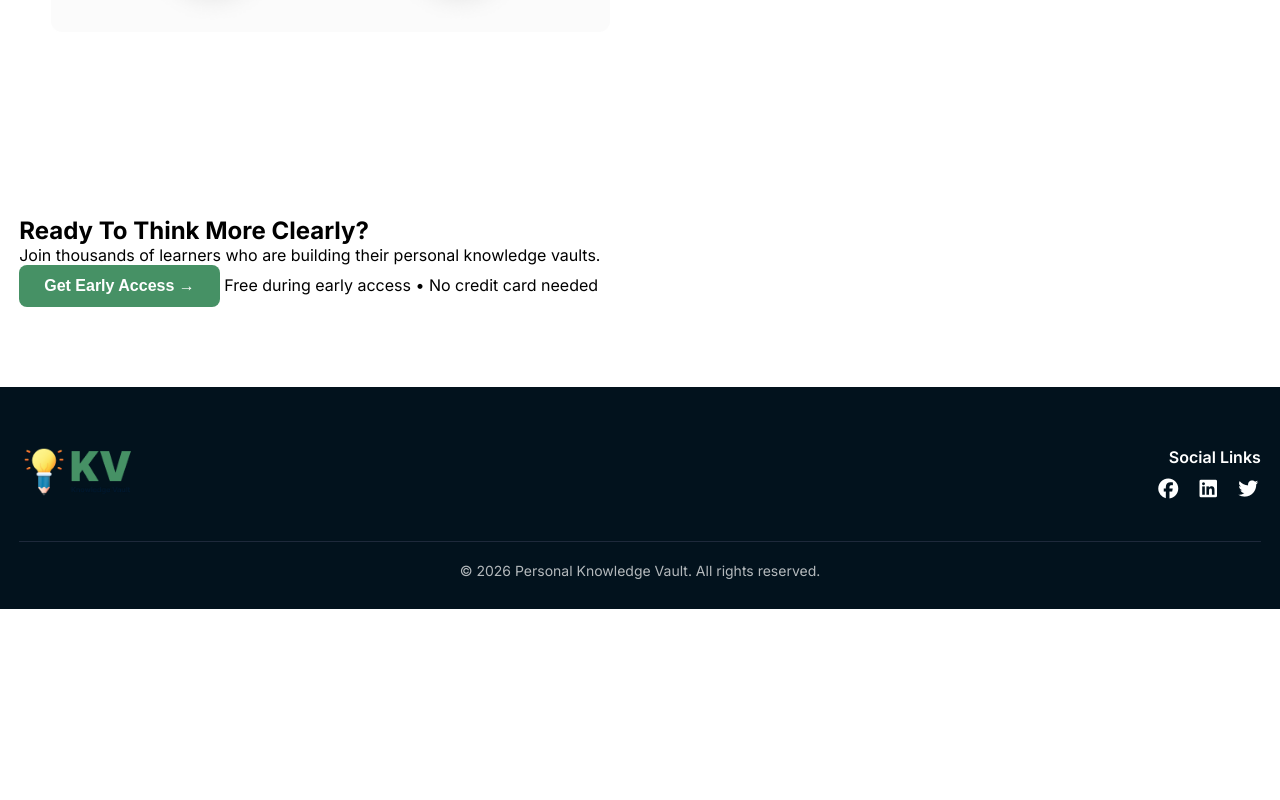
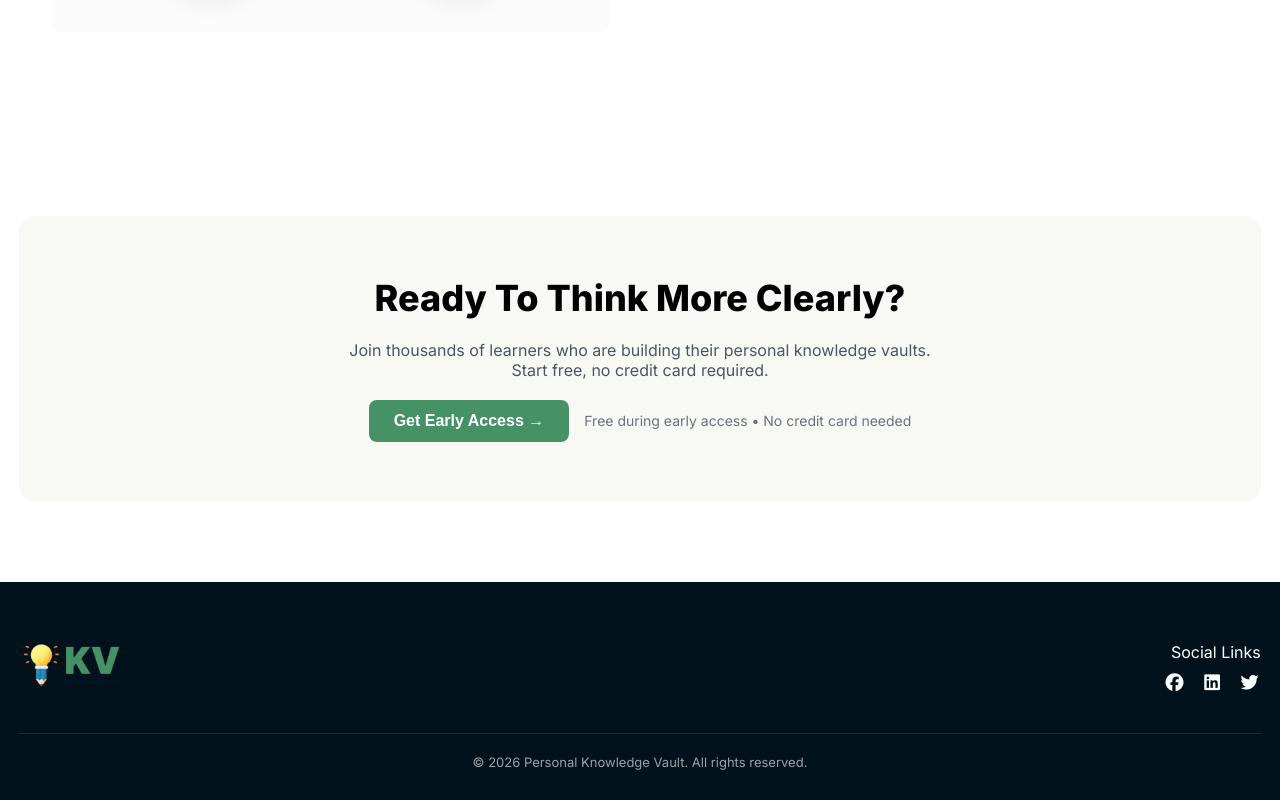
Before and after one commit to bangladeshitareq/B13-A01-Knowledge-Vault, a plain HTML site: page index.html in a window 1280 px wide. Shown: the part 1990-2790 px from the top of the page. Before the commit the page ends 2599 px from the top, so only its background shows below. Drawn offline with Linux system fonts and the light colour scheme.

Commit message:
carrection error

```diff
--- a/index.html
+++ b/index.html
@@ -113,16 +113,18 @@
 <!-- cta section start -->
 <section id="cta-section">
     <div class="container">
-        <div class="cta-content">
+        <div class="cta-box">
             <h2>Ready To Think More Clearly?</h2>
-            <p>Join thousands of learners who are building their personal knowledge vaults.</p>
-            <button class="btn">Get Early Access &rarr;</button>
-            <span class="cta-small">Free during early access • No credit card needed</span>
+            <p>Join thousands of learners who are building their personal knowledge vaults. Start free, no credit card required.</p>
+            <div class="cta-action">
+                <button class="btn">Get Early Access &rarr;</button>
+                <span class="small-text">Free during early access • No credit card needed</span>
+            </div>
         </div>
     </div>
 </section>
-<!-- cta section end -->
-<!--Footer area start -->
+<!-- Cat section end -->
+<!-- Footer area Start -->
 <footer id="main-footer">
     <div class="container">
         <div class="footer-top">
--- a/styles/style.css
+++ b/styles/style.css
@@ -220,30 +220,42 @@ body {
 
 #cta-section .cta-box {
     background-color: #F8F9F5;
-    padding: 80px 20px;
-    border-radius: 20px;
+    padding: 60px 20px;
+    border-radius: 16px;
     text-align: center;
+    display: flex;
+    flex-direction: column;
+    align-items: center;
+    gap: 20px;
+}
+
+#cta-section .cta-box h2 {
+    font-size: 36px;
+    font-weight: 800;
+}
+
+#cta-section .cta-box p {
+    font-size: 16px;
+    color: #4b5563;
+    max-width: 600px;
+}
+
+#cta-section .cta-action {
+    display: flex;
+    align-items: center;
+    gap: 15px;
 }
 
 #cta-section .small-text {
-    display: block;
-    margin-top: 15px;
     font-size: 14px;
     color: #6b7280;
 }
-/* --- cta section End --- */
-
+/* --- cta section end --- */
 /* --- footer area Start --- */
 #main-footer {
     background-color: #02121D;
     padding: 60px 0 30px;
     color: white;
-}
-
-#main-footer .container {
-    width: 97%;
-    max-width: 1360px;
-    margin: 0 auto;
 }
 
 #main-footer .footer-top {
@@ -254,29 +266,24 @@ body {
 }
 
 #main-footer .footer-logo img {
-    height: 50px;
+    height: 45px;
 }
 
 #main-footer .social-links {
     text-align: right;
 }
 
-#main-footer .social-links p {
-    margin-bottom: 10px;
-    font-weight: 600;
-}
-
 #main-footer .social-links .icons {
     display: flex;
     gap: 15px;
     justify-content: flex-end;
+    margin-top: 10px;
 }
 
-/* Social Icon Hover Effect */
 #main-footer .social-links a {
     color: white;
-    font-size: 20px;
-    transition: all 0.3s ease;
+    font-size: 18px;
+    transition: 0.3s;
 }
 
 #main-footer .social-links a:hover {
@@ -292,7 +299,7 @@ body {
 
 #main-footer .copyright {
     text-align: center;
-    font-size: 14px;
-    opacity: 0.7;
+    font-size: 13px;
+    opacity: 0.6;
 }
 /* --- footer area End --- */
```
